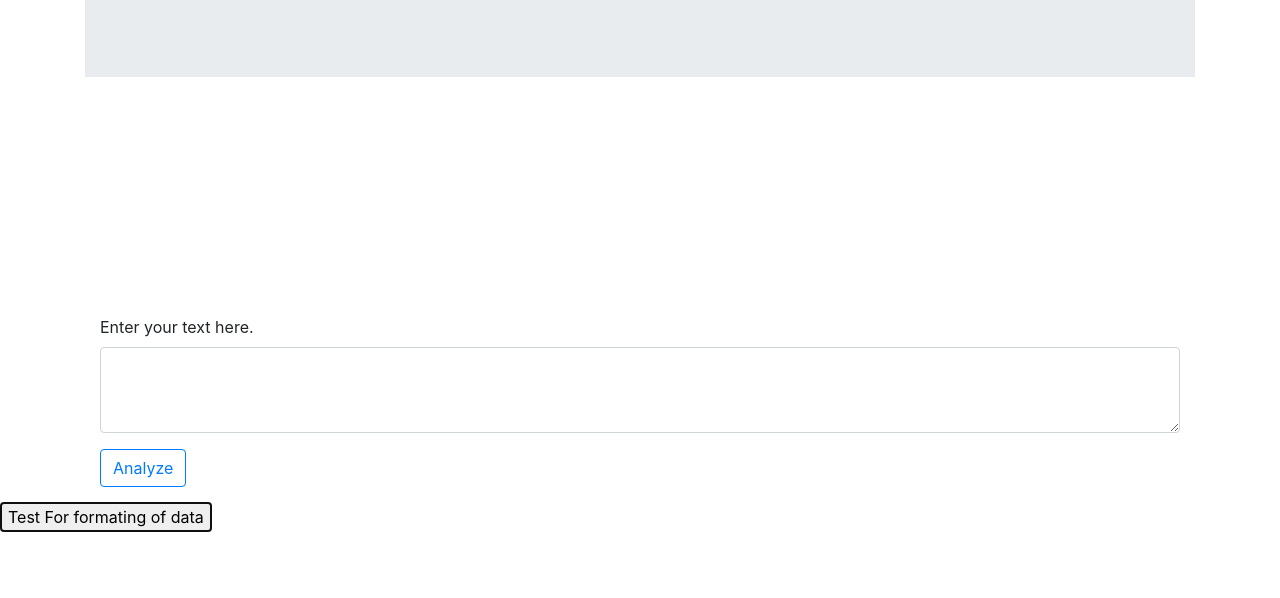
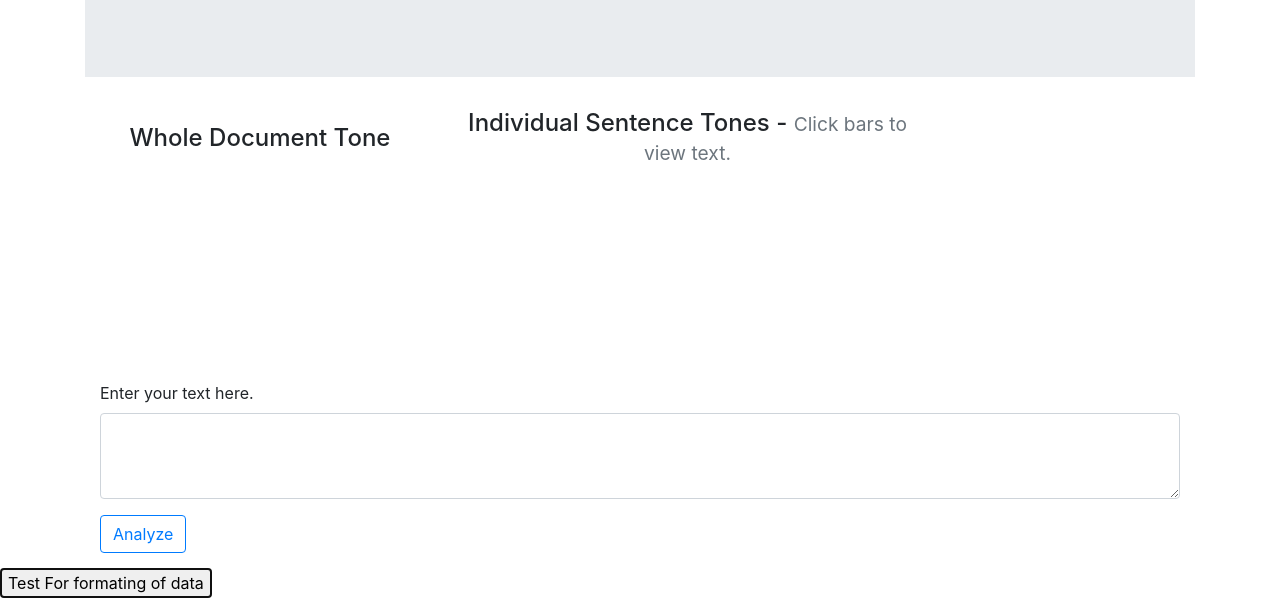
Before and after one commit to ravenruckus/explore_writing, a website: page public/index.html in a window 1280 px wide. Both pictures are taken after a click on the button "Test For formating of data". Shown: the part 202-800 px from the top of the page. Drawn offline with nearby package versions, Linux system fonts and the light colour scheme; no server answers.

Commit message:
Position elements.

```diff
--- a/public/css/style.css
+++ b/public/css/style.css
@@ -0,0 +1,7 @@
+.document_tones {
+    width: 100%;
+}
+
+.hide {
+    display: none;
+}
--- a/public/index.html
+++ b/public/index.html
@@ -6,6 +6,7 @@
         <meta name="viewport" content="width=device-width, initial-scale=1">
         <title>Emotional Tone</title>
         <link rel="stylesheet" href="https://stackpath.bootstrapcdn.com/bootstrap/4.1.3/css/bootstrap.min.css" integrity="sha384-MCw98/SFnGE8fJT3GXwEOngsV7Zt27NXFoaoApmYm81iuXoPkFOJwJ8ERdknLPMO" crossorigin="anonymous">
+        <link rel="stylesheet" href="css/style.css">
 
         <script defer src="https://cdnjs.cloudflare.com/ajax/libs/jquery/3.2.1/jquery.min.js"></script>
         <script defer src="https://cdnjs.cloudflare.com/ajax/libs/Chart.js/2.7.3/Chart.min.js"></script>
@@ -17,6 +18,7 @@
     <body>
 
          <div class="container">
+
             <div class="jumbotron jumbotron-fluid">
                 <div class="container">
                     <h1 class="display-4">Explore Writing</h1>
@@ -26,16 +28,21 @@
 
             <section class="row">
 
-                <div class="col-md-4">
-                    <canvas id="myChart" width="200" height="200"></canvas>
+                <div class="col-md-4 d-flex align-items-center">
+                    <div id="document_tones" class="document_tones hide" style="width: 100%">
+                        <h4 class="text-center">Whole Document Tone</h4>
+                        <canvas id="myChart" width="200" height="200"></canvas>
+                    </div>
                 </div>
 
-                <div class="col-md-5" id="sentenceData">
+                <div class="col-md-5  align-items-center hide" id="sentenceData">
+                    <h4 class="text-center">Individual Sentence Tones - <small class="text-muted">Click bars to view text.</small></h4>
                     <canvas id="sentenceChart" width="200" height="200"></canvas>
                 </div>
 
-                <div class="col-md-3" id="sentenceText"></div>
-
+                <div class="col-md-3 d-flex align-items-center">
+                    <p class="text-center" style="font-size: 1.3rem" id="sentenceText"></p>
+                </div>
 
             </section>
 
--- a/public/js/test_data.js
+++ b/public/js/test_data.js
@@ -5,7 +5,8 @@
     $("#testButton").on('click', function() {
         event.preventDefault()
         const ctx = $("#myChart")
-
+        $("#document_tones").removeClass('hide')
+        $("#sentenceData").removeClass('hide')
 
         const options = {
             contentType: 'application/json',
```
